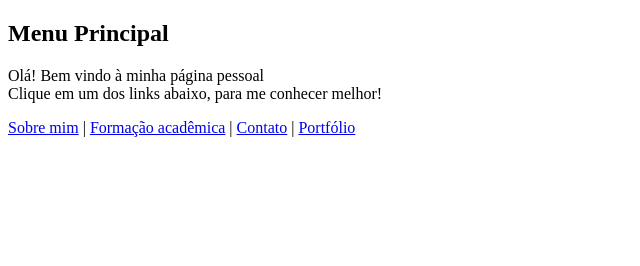
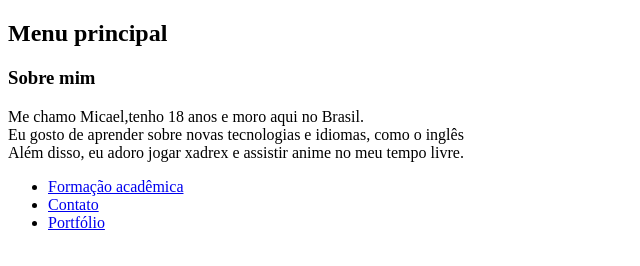
Before and after one commit to micaelcorrea1/meu_site, a plain HTML site: page paginas_html/index.html in a window 1280 px wide. Shown: the whole page, without its empty margins (0-640 px from the left). Drawn offline with Linux system fonts and the light colour scheme.

Commit message:
Update index.html

```diff
--- a/paginas_html/index.html
+++ b/paginas_html/index.html
@@ -3,32 +3,27 @@
 <head>
     <meta charset="UTF-8">
     <meta name="viewport" content="width=device-width, initial-scale=1.0">
-    <title>Trabalho Uninter</title>
-
-    <link rel="stylesheet" href="estilo.css">
-    <script src="programacao.js"></script>
-
+    <title>Sobre mim</title>
+    <link rel="stylesheet" href="/css/estilo.css">
 </head>
 <body>
-<div id="principal">
-    <h2 >Menu Principal</h2>
-    <p>Olá! Bem vindo à minha página pessoal <br>
-    Clique em um dos links abaixo, para me conhecer melhor!
-    </p>
+    <div>
+        <h2>Menu principal</h2>
 
-    <a  href="sobre_mim.html">Sobre mim</a> |
-    <a  href="formacao.html">Formação acadêmica</a> |
-    <a  href="contato.html">Contato</a> |
-    <a  href="github.com">Portfólio</a>
-</div>
+        <h3>Sobre mim</h5>
+        <p>Me chamo Micael,tenho 18 anos e moro aqui no Brasil. <br>
+           Eu gosto de aprender sobre novas tecnologias e idiomas, como o inglês <br>
+           Além disso, eu adoro jogar xadrex e assistir anime no meu tempo livre.
+        </p>
+    </div>
 
-<div id="sobre_mim">
-
-</div>
-
-<div id="contato"></div>
-
-<div id="formacao"></div>
+   <nav>
+        <ul>
+            <li><a href="formacao.html" class="color_link">Formação acadêmica</a> </li>
+            <li><a href="contato.html " class="color_link">Contato</a></li>
+            <li><a href="portfolio.html" class="color_link">Portfólio</a></li>
+        </ul>
+   </nav>
 
 </body>
 </html>
```
